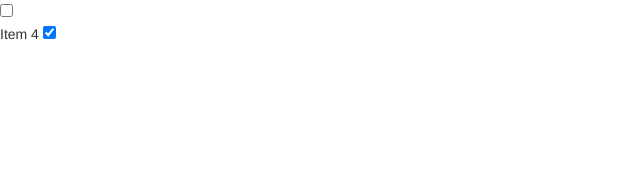
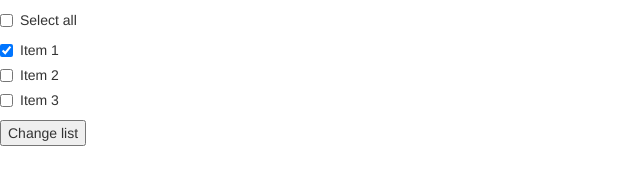
Before and after one commit to SergeyRyzhov/deepcoding, a plain HTML site: page ko-components-dispose/index.html in a window 1280 px wide. Shown: the whole page, without its empty margins (0-640 px from the left). Drawn offline with Linux system fonts and the light colour scheme.

Commit message:
Solution for #11

```diff
--- a/ko-components-dispose/index.html
+++ b/ko-components-dispose/index.html
@@ -10,16 +10,23 @@
         <script type="text/javascript" src="../vendor/js/bootstrap.js"></script>
         <script type="text/javascript" src="../vendor/js/amplify.js"></script>
         <script type="text/javascript" src="../vendor/js/knockout.js"></script>
+        <script type="text/javascript" src="../vendor/js/underscore.js"></script>
     </head>
 
     <body>
-        <input type="checkbox" data-bind="checked:selectAll" />
+        <div class="checkbox">
+            <label>
+                <input type="checkbox" data-bind="checked:selectAll" />Select all</label>
+        </div>
         <div data-bind="foreach:items">
-            <div>
-                <span data-bind="text:name"></span>
-                <input type="checkbox" data-bind="checked:selected" />
+            <div class="checkbox">
+                <label>
+                    <input type="checkbox" data-bind="checked:selected" />
+                    <span data-bind="text:name"></span>
+                </label>
             </div>
         </div>
+        <input type="button" data-bind="click:change" value="Change list" />
         <script type="text/javascript">
             var consts = {
                 events:{
@@ -38,9 +45,13 @@
                     console.log('Subscribe in ', name);
                 }
 
+                function dispose(){
+                    amplify.unsubscribe(consts.events.setState, updateState);
+                }
                 return {
                     name: name,
-                    selected: selected
+                    selected: selected,
+                    dispose: dispose
                 };
             }
 
@@ -52,10 +63,14 @@
                     amplify.publish(consts.events.setState, newVal);
                 });
 
-                setInterval(function () {
+                function change () {
+                    _.each(items(), function(item){
+                        item.dispose();
+                    });
+
                     items([]);
-                    items.push(item({name:'Item 4', selected:true}));
-                }, 4000);
+                    items.push(item({name:'Item 4', selected:false}));
+                }
 
                 items.push(item({name:'Item 1', selected:true}));
                 items.push(item({name:'Item 2', selected:false}));
@@ -63,13 +78,14 @@
 
                 return {
                     items:items,
-                    selectAll:selectAll
+                    selectAll:selectAll,
+                    change:change
                 };
             }
 
-            var model = list();
+                    var model = list();
 
-            ko.applyBindings(model);
+                    ko.applyBindings(model);
         </script>
     </body>
 
```
